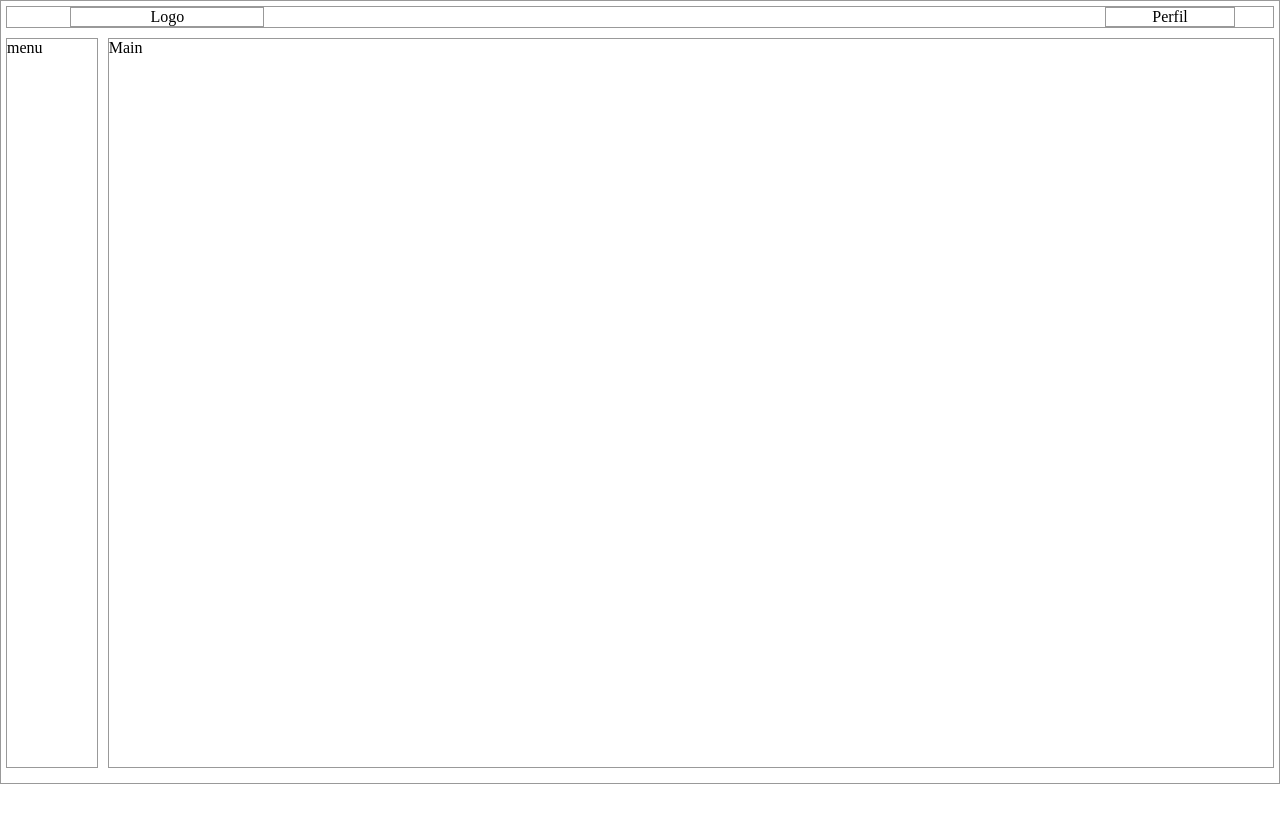
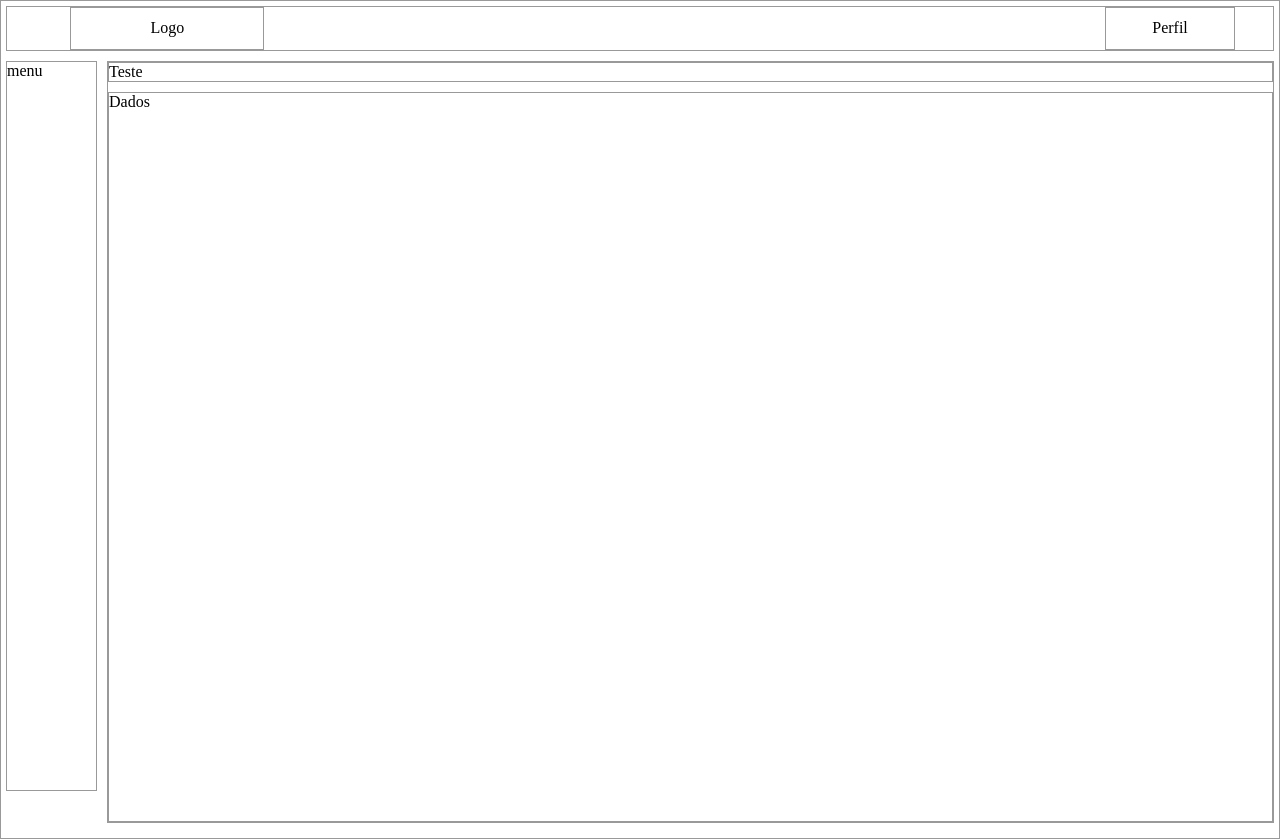
Before and after one commit to GxxBeep/controle-de-estoque, a plain HTML site: page index.html in a window 1280 px wide. Before the commit the page ends 800 px from the top, so only its background shows below. Drawn offline with Linux system fonts and the light colour scheme.

Commit message:
modified

```diff
--- a/css/style.css
+++ b/css/style.css
@@ -17,10 +17,10 @@ div {
     grid-template-rows: auto 0.85fr auto;
     grid-template-columns: 0.075fr auto;
     gap: 10px;
-
     padding: 5px;
 }
 
+/* =========| Header |========= */
 .header {
     grid-area: header;
 
@@ -30,11 +30,13 @@ div {
 
 .header-logo {
     width: 15vw;
+    height: 3.2vw;
     margin-left: 5%;
 }
 
 .header-perfil {
     width: 10vw;
+    height: 3.2vw;
     margin-right: 3%;
 }
 
@@ -45,6 +47,24 @@ div {
     align-items: center;
 }
 
-.main, .menu-nav{
+
+/* =========| Menu Lateral |========= */
+
+
+
+
+/* =========| Painel/Output |========= */
+
+.painel {
+    display: grid;
+    gap: 10px;
+}
+
+.output-data {
+    height: 12px;
+}
+
+
+.output-data, .menu-nav{
     height: 91vh;
 }
--- a/index.html
+++ b/index.html
@@ -16,7 +16,11 @@
         </div>
 
         <div class="menu-nav">menu</div>
-        <div class="main">Main</div>
+        <div class="painel">
+            <div class="painel-control">Teste</div>
+            <div class="output-data">Dados</div>
+        </div>
+
     </div>
 </body>
 </html>
```
